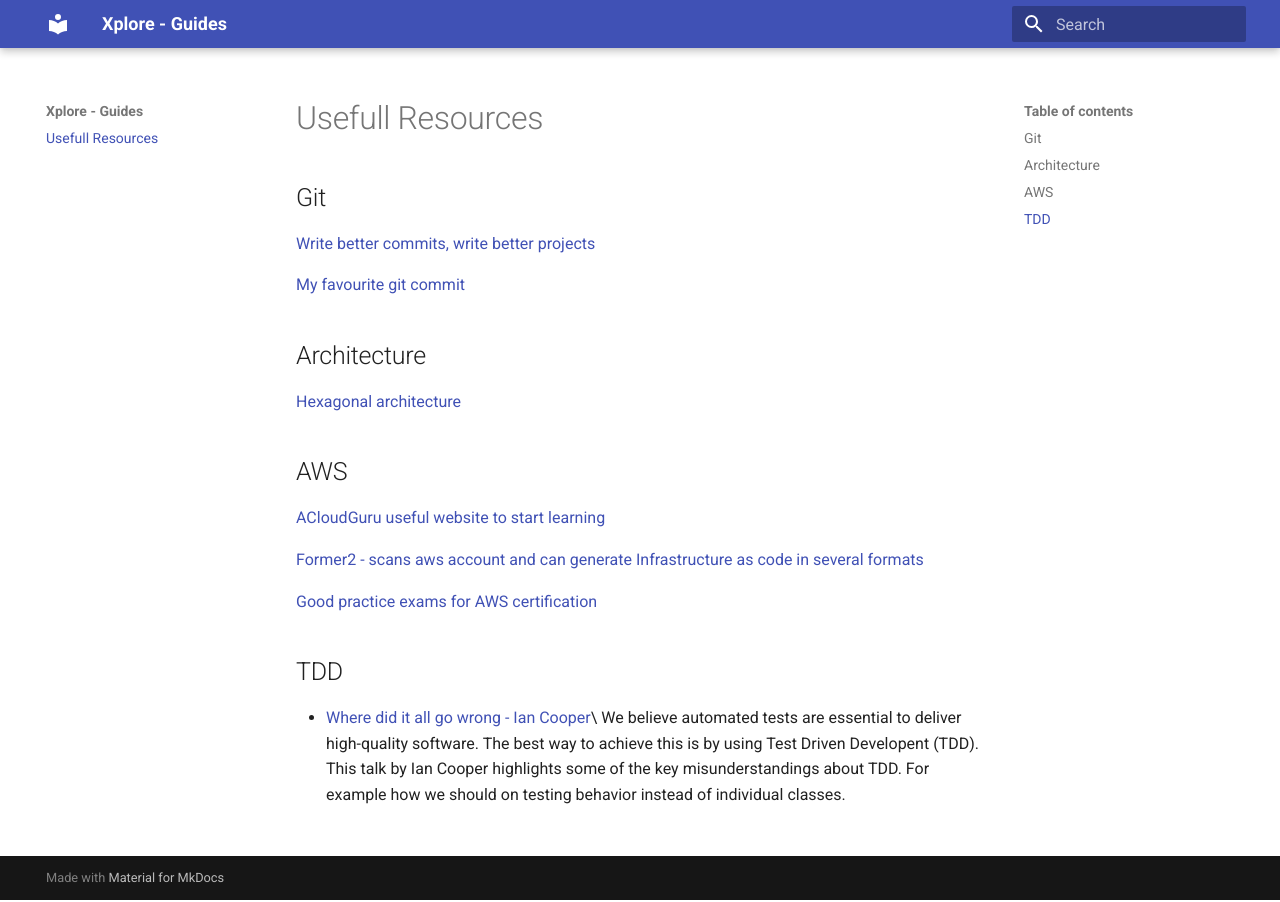
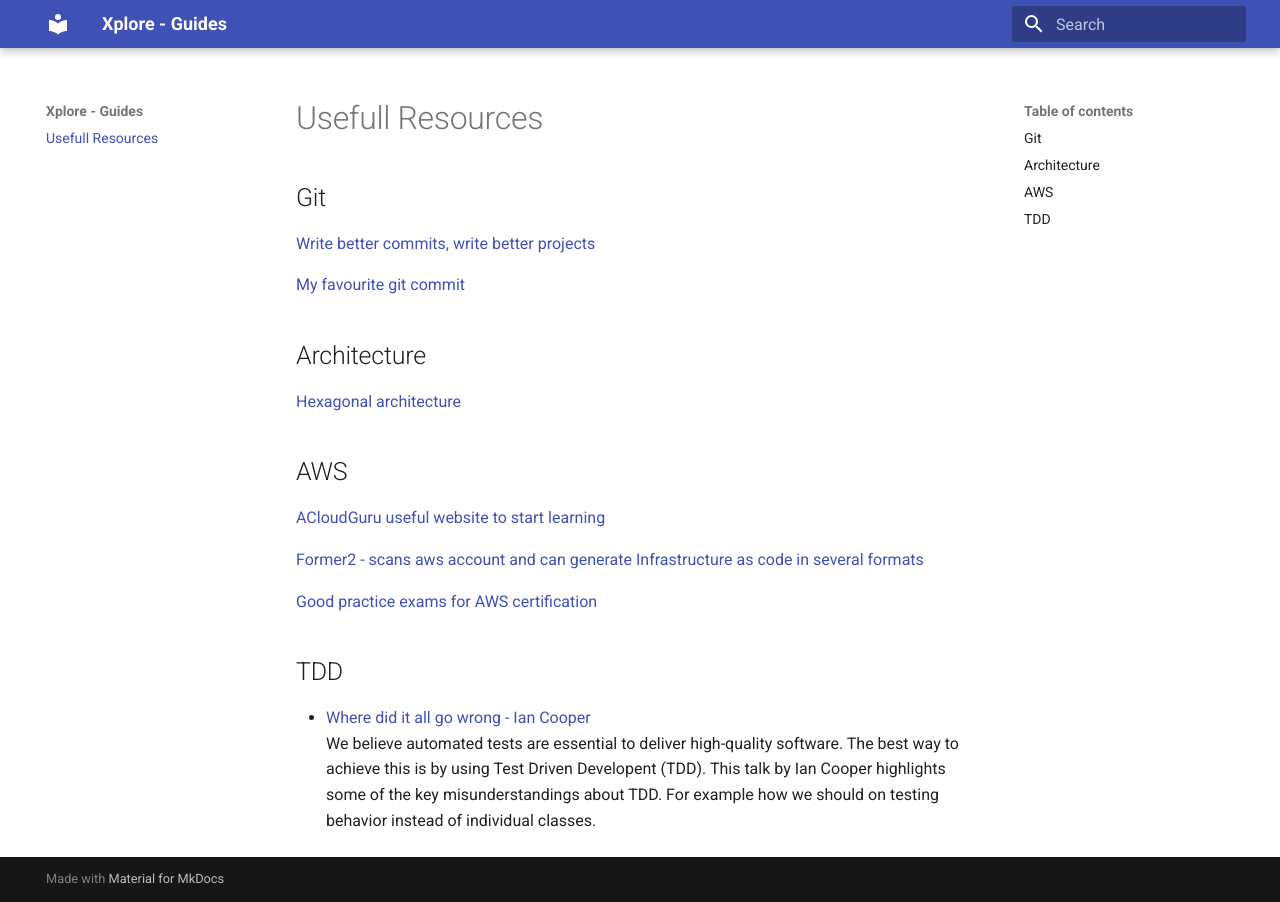
Before and after one commit to XploreBe/guides, an MkDocs documentation site: the page built from docs/index.md, in a window 1280 px wide. Built offline with MkDocs 1.6.1 and Material for MkDocs 9.7.7, drawn with Linux system fonts in a browser that asks for light colours.

Commit message:
Use trailing spaces for newline

```diff
--- a/docs/index.md
+++ b/docs/index.md
@@ -20,7 +20,7 @@
 [Good practice exams for AWS certification](https://www.udemy.com/user/jonjonbonso/)
 
 ## TDD
-- [Where did it all go wrong - Ian Cooper](https://www.youtube.com/watch?v=EZ05e7EMOLM)\
+- [Where did it all go wrong - Ian Cooper](https://www.youtube.com/watch?v=EZ05e7EMOLM)
 We believe automated tests are essential to deliver high-quality software.
 The best way to achieve this is by using Test Driven Developent (TDD).
 This talk by Ian Cooper highlights some of the key misunderstandings about TDD.
```
